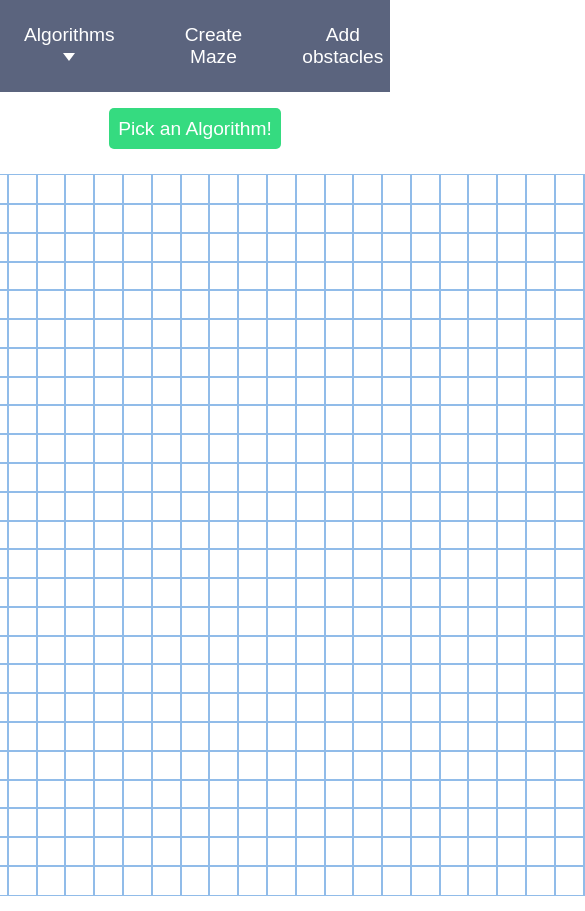
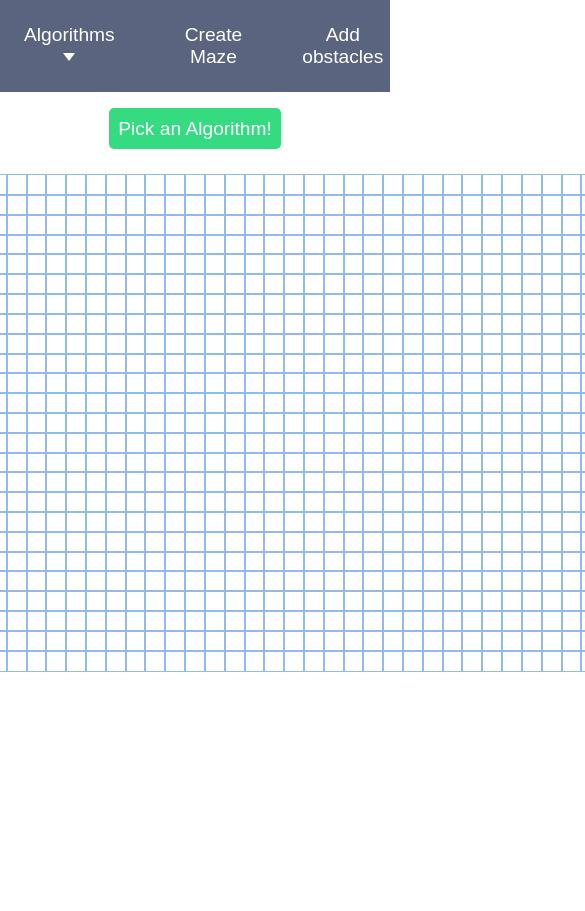
Before and after one commit to Skora01/pathfinding-visualizer, a React (Create React App) app: page / in a window 390 px wide. Shown: the top 911 px of the page, 585 px wide, since content can reach past the window. After the commit the page ends 844 px from the top, so only its background shows below. Built offline with nearby package versions, Linux system fonts and the light colour scheme.

Commit message:
Made responsive for hi-res laptops

```diff
--- a/src/style.css
+++ b/src/style.css
@@ -100,12 +100,11 @@ nav button:hover {
 .clear {
   display: flex;
   gap: 3rem;
-  /* margin-right: 13rem; */
 }
 
 main {
   display: flex;
-  flex-flow: column;
+  flex-direction: column;
   align-items: center;
   gap: 10px;
 }
@@ -135,6 +134,12 @@ main {
 .node {
   outline: 1px solid rgb(145, 188, 233);
   padding: 0.9rem;
+}
+
+@media (max-width: 80em) {
+  .node {
+    padding: 0.62rem;
+  }
 }
 
 /*Utilities*/
```
